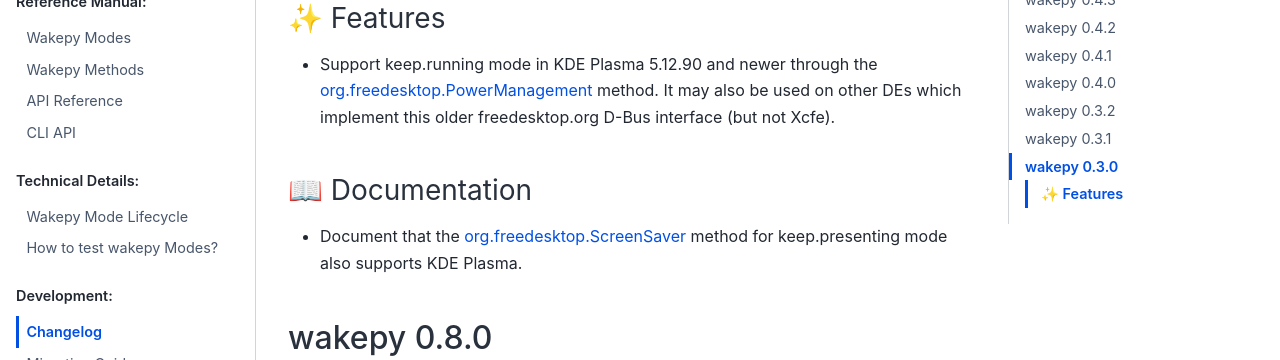
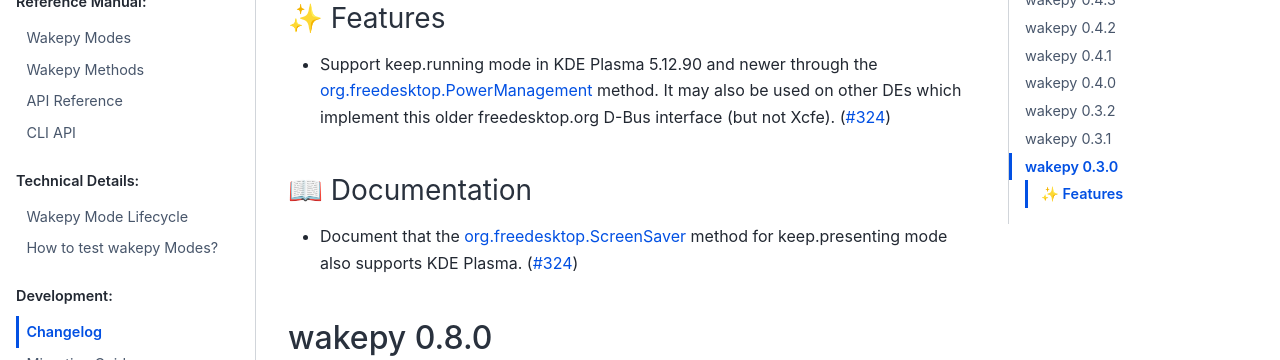
Before and after one commit to fohrloop/wakepy, a Sphinx documentation site: the page built from docs/source/changelog.md, in a window 1280 px wide and 900 px high. Shown: the part 284-644 px from the top of the window. Built offline with Sphinx 7.4.7 and the Sphinx Book theme 1.1.4, drawn with Linux system fonts in a browser that asks for light colours; the version number could not be read and is left out.

Commit message:
add references to PRs

```diff
--- a/docs/source/changelog.md
+++ b/docs/source/changelog.md
@@ -4,10 +4,10 @@
 🗓️ unreleased
 
 ### ✨ Features
-- Support keep.running mode in KDE Plasma 5.12.90 and newer through the [org.freedesktop.PowerManagement](#keep-running-org-freedesktop-powermanagement) method. It may also be used on other DEs which implement this older freedesktop.org D-Bus interface (but not Xcfe).
+- Support keep.running mode in KDE Plasma 5.12.90 and newer through the [org.freedesktop.PowerManagement](#keep-running-org-freedesktop-powermanagement) method. It may also be used on other DEs which implement this older freedesktop.org D-Bus interface (but not Xcfe). ([#324](https://github.com/fohrloop/wakepy/pull/324))
 
 ### 📖 Documentation
-- Document that the [org.freedesktop.ScreenSaver](keep-presenting-org-freedesktop-screensaver) method for keep.presenting mode also supports KDE Plasma.
+- Document that the [org.freedesktop.ScreenSaver](keep-presenting-org-freedesktop-screensaver) method for keep.presenting mode also supports KDE Plasma. ([#324](https://github.com/fohrloop/wakepy/pull/324))
 
 ## wakepy 0.8.0
 🗓️ 2024-05-26
```
